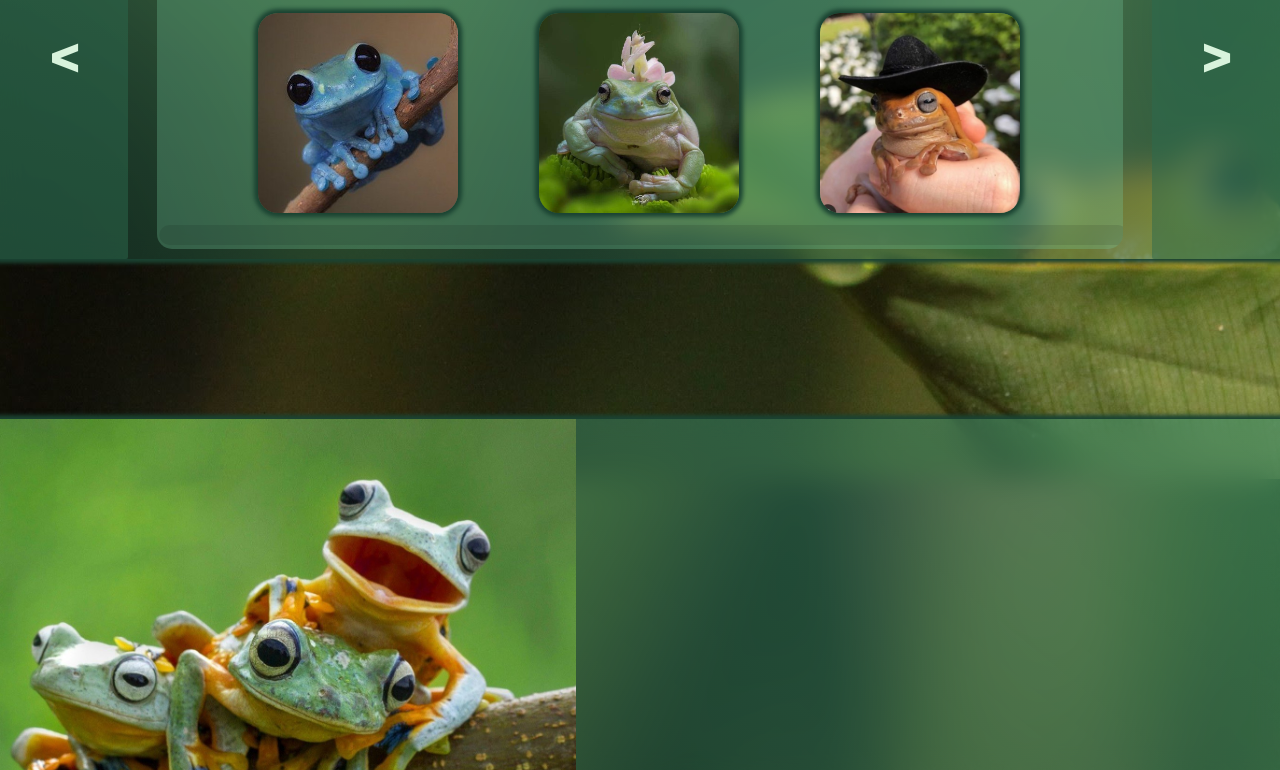
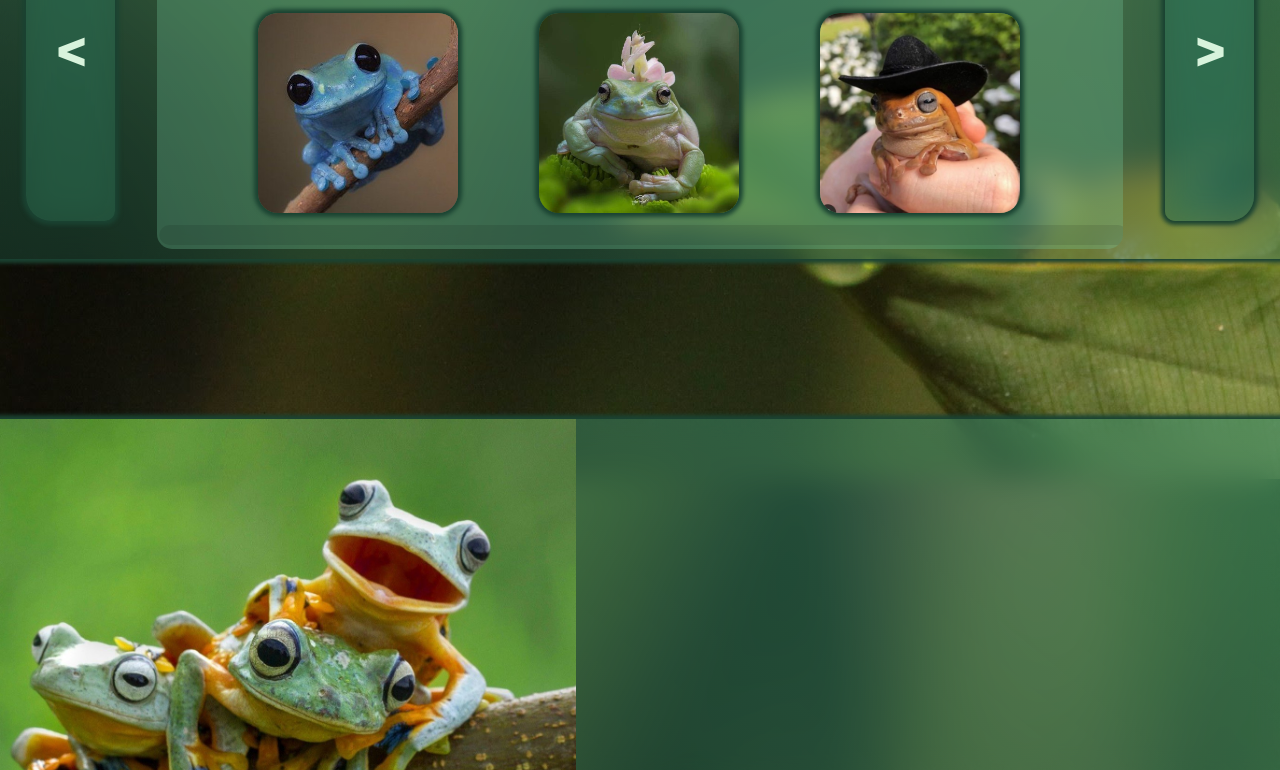
Before and after one commit to boriskooiman/Kikker-Website, a plain HTML site: page index.html in a window 1280 px wide. Shown: the part 321-1091 px from the top of the page. Drawn offline with nearby package versions, Linux system fonts and the light colour scheme; a web font is replaced by a local one.

Commit message:
Quality of live changes

```diff
--- a/StyleSHeets/style.css
+++ b/StyleSHeets/style.css
@@ -459,36 +459,50 @@ img.navIcon{
 }
 
 a.control_prev, a.control_next {
+  backdrop-filter: blur(15px);
+  box-shadow: 0px 0px 4px 4px rgba(27, 67, 50, 1);
+
+  margin-left: 2vw;
+  margin-right: 2vw;
+  margin-top: 2vw;
   position: absolute;
   z-index: 999;
   display: block;
-  width: 10vw;
-  height: 50vh;
+  width: 7vw;
+  height: 42vh;
   background: rgba(45, 106, 79, 0.5);
   color: rgba(216, 243, 220, 1);
   text-decoration: none;
   text-align: center;
-  line-height: 50vh;
+  line-height: 42vh;
   font-size: 6vh;
   font-weight: 1000;
   cursor: pointer;
   font-family: 'Mochiy Pop P One', sans-serif;
+
 
   transition: all 0.2s ease;
 }
 
 a.control_prev:hover, a.control_next:hover {
   background: rgba(45, 106, 79, 1);
+  box-shadow: 0px 0px 2px 3px rgba(64, 145, 108, 1);
   transition: all 0.2s ease;
 }
 
+a.control_prev:active, a.control_next:active {
+  background: rgba(27, 67, 50, 1);
+  box-shadow: 0px 0px 3px 3px rgba(8, 28, 21, 1);
+  transition: all 0.1s ease;
+}
+
 a.control_prev {
-  border-radius: 0 2px 2px 0;
+  border-radius: 25px 10px 10px 25px;
 }
 
 a.control_next {
   right: 0;
-  border-radius: 2px 0 0 2px;
+  border-radius: 10px 25px 25px 10px;
 }
 
 .slider_option {
--- a/index.html
+++ b/index.html
@@ -50,7 +50,10 @@
 
             </li>
             <li style="background: rgba(64, 145, 108, 0.3);">
-              {THE FROG OF THE LOG}
+                <img style="height: 40vh; margin-top: 2vh; margin-left: auto; float: right;" src="/Resources/Images/FROG OF THE LOG.jpg">
+                <h1>This frog is <br>just chillin'</h1>
+                <p style="font-size: 4vh;">Say hi to him</p>
+
             </li>
               </ul>
 
```
